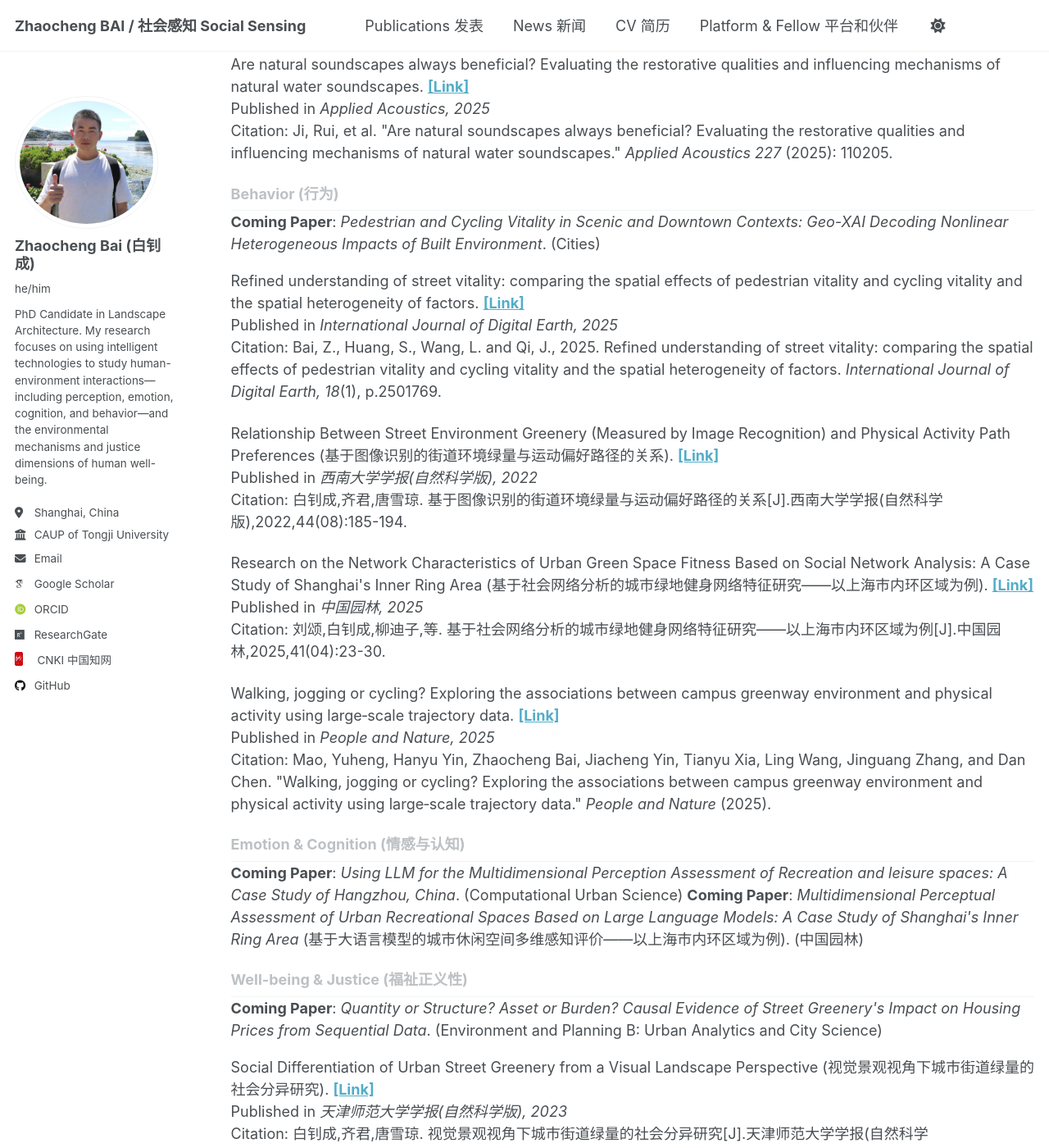
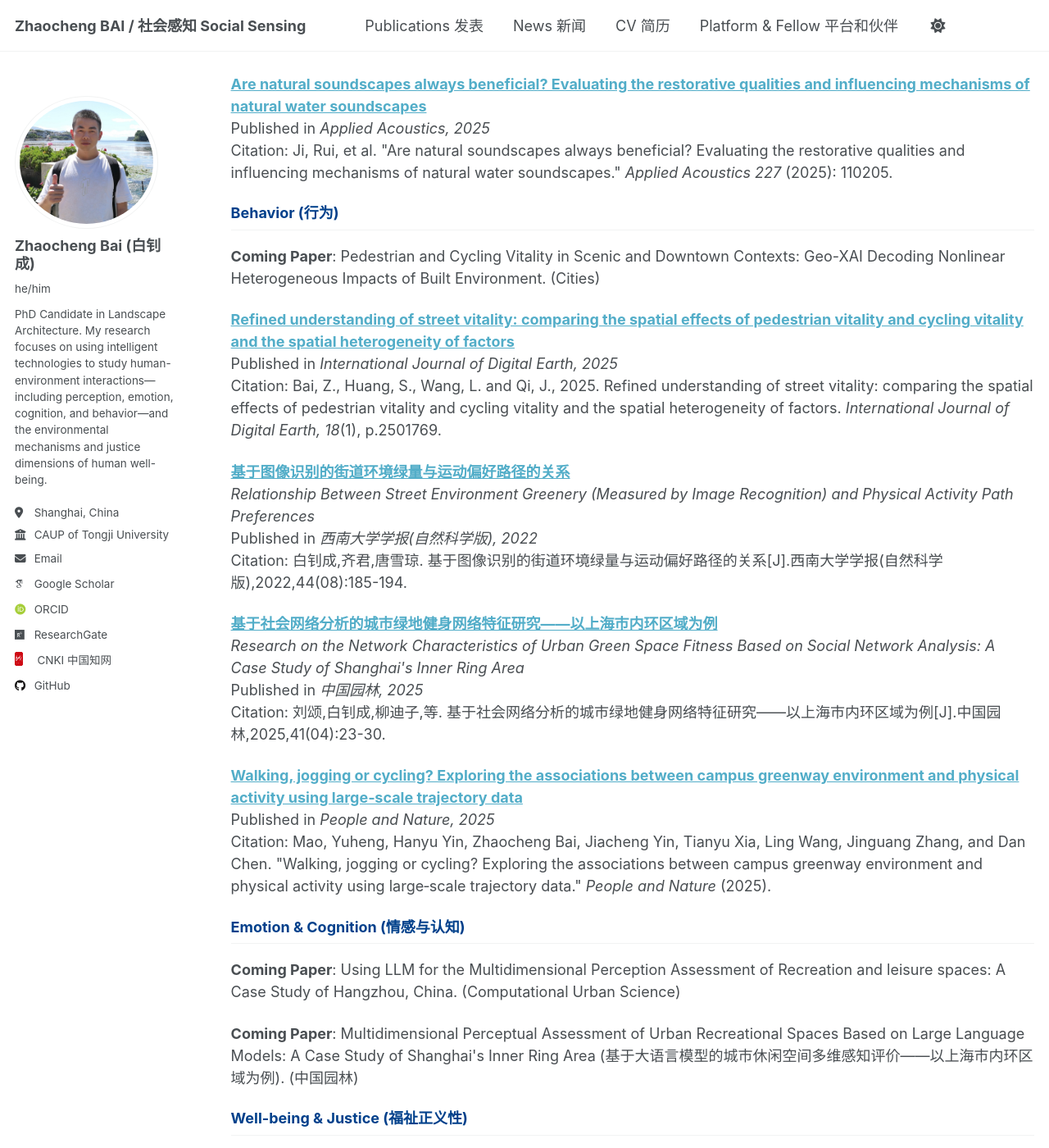
Before and after one commit to arsbai/arsbai.github.io, a Jekyll site: the page built from _pages/publications.md, in a window 1280 px wide and 1400 px high, scrolled down 693 px. Shown: the whole window at 82% size. Built offline with Jekyll 4.4.1, drawn with Linux system fonts in a browser that asks for light colours; some web fonts are replaced; a script that is not in the unit is left out; some of the changed text lies outside the part shown.

```diff
--- a/_pages/publications.md
+++ b/_pages/publications.md
@@ -7,103 +7,115 @@ author_profile: true
 
 {% raw %}
 <div class="list__item">
-  <h2 class="archive__subtitle">Perception (感知)</h2>
+  <h2 class="archive__subtitle" style="color: #00408B;">Perception (感知)</h2>
 
-  <b>Coming Paper</b>: <i>Association Analysis of Urban Renewal Patterns and Perceptual Evolution Based on Street View Changes: A Case Study of Shanghai's Central Activity Zone</i> (基于街景变化的城市更新模式与感知演变的关联分析——以上海市中央活动区为例). (风景园林)
+  <p><b>Coming Paper</b>: Association Analysis of Urban Renewal Patterns and Perceptual Evolution Based on Street View Changes: A Case Study of Shanghai's Central Activity Zone (基于街景变化的城市更新模式与感知演变的关联分析——以上海市中央活动区为例). (风景园林)</p>
 
-  <p>Visual landscape quality of scenic road:Applying imagerecognition to decipher human field of view (基于人眼视域图像识别的风景道视觉景观质量评价). <a href="https://kns.cnki.net/kcms2/article/abstract?v=sUPs6kfIqsZwLci6Zts9nuqQ0kpvUWGSZtEOjp54krAbGpzVu-FhZs_BLpN2tsQ_ykHfdZVYOxPk3Kl0xdV6OSaD03k2NSpKJ38pg7pc_MGPKyWVaA4oADUxjuLFqzpgbKYZxl59XXoBvVXfRABq4wDLMbaljeIovYqwX8pcayE=&uniplatform=NZKPT" target="_blank"><b>[Link]</b></a><br>
+  <p><b><a href="https" target="_blank">基于人眼视域图像识别的风景道视觉景观质量评价</a></b><br>
+  <i>Visual landscape quality of scenic road:Applying imagerecognition to decipher human field of view</i><br>
   Published in <i>地理学报, 2022</i><br>
   Citation: 齐君,白钊成,吕光耀,等. 基于人眼视域图像识别的风景道视觉景观质量评价[J].地理学报,2022,77(11):2817-2837.</p>
 
-  <p>Research on Landscape Quality of Yunnan's Beautiful Highways Based on Image Recognition Technology (基于图像识别技术的云南美丽公路景观质量研究). <a href="https://kns.cnki.net/kcms2/article/abstract?v=sUPs6kfIqsauzG6TS_W-Lf9yJo22douWkx4T3hlnQqvHRObd4ft-6hfu47ZvFMEakQ56LwrCPZLJ94Q6X230tq5oHHhtpDGtkzjzeatRpdj1HnVGmxuF7Sf_o3E_WzDIsZg3WuvVPTcxW_-rVJ3v_auUqxzit3WdaZDFCOptHQA=&uniplatform=NZKPT" target="_blank"><b>[Link]</b></a><br>
+  <p><b><a href="https" target="_blank">基于图像识别技术的云南美丽公路景观质量研究</a></b><br>
+  <i>Research on Landscape Quality of Yunnan's Beautiful Highways Based on Image Recognition Technology</i><br>
   Published in <i>硕士学位论文, 2022</i><br>
   Citation: 白钊成.基于图像识别技术的云南美丽公路景观质量研究[D].西南林业大学,2022.DOI:10.27416/d.cnki.gxnlc.2022.000019.</p>
 
-  <p>Estimating aesthetic services of road landscapes through predicting people's attention: A computer vision approach. <a href="https://doi.org/10.1016/j.jenvman.2025.124584" target="_blank"><b>[Link]</b></a><br>
+  <p><b><a href="https://doi.org/10.1016/j.jenvman.2025.124584" target="_blank">Estimating aesthetic services of road landscapes through predicting people's attention: A computer vision approach</a></b><br>
   Published in <i>Journal of Environmental Management, 2025</i><br>
   Citation: Qi, J., Li, W., Bai, Z., Gao, H., Tang, X. and Zhou, Y., 2025. Estimating aesthetic services of road landscapes through predicting people's attention: A computer vision approach. <i>Journal of Environmental Management, 376</i>, p.124584.</p>
 
-  <p>Are natural soundscapes always beneficial? Evaluating the restorative qualities and influencing mechanisms of natural water soundscapes. <a href="https://doi.org/10.1016/j.apacoust.2024.110205" target="_blank"><b>[Link]</b></a><br>
+  <p><b><a href="https://doi.org/10.1016/j.apacoust.2024.110205" target="_blank">Are natural soundscapes always beneficial? Evaluating the restorative qualities and influencing mechanisms of natural water soundscapes</a></b><br>
   Published in <i>Applied Acoustics, 2025</i><br>
   Citation: Ji, Rui, et al. "Are natural soundscapes always beneficial? Evaluating the restorative qualities and influencing mechanisms of natural water soundscapes." <i>Applied Acoustics 227</i> (2025): 110205.</p>
 </div>
 
 <div class="list__item">
-  <h2 class="archive__subtitle">Behavior (行为)</h2>
+  <h2 class="archive__subtitle" style="color: #00408B;">Behavior (行为)</h2>
 
-  <b>Coming Paper</b>: <i>Pedestrian and Cycling Vitality in Scenic and Downtown Contexts: Geo-XAI Decoding Nonlinear Heterogeneous Impacts of Built Environment</i>. (Cities)
+  <p><b>Coming Paper</b>: Pedestrian and Cycling Vitality in Scenic and Downtown Contexts: Geo-XAI Decoding Nonlinear Heterogeneous Impacts of Built Environment. (Cities)</p>
 
-  <p>Refined understanding of street vitality: comparing the spatial effects of pedestrian vitality and cycling vitality and the spatial heterogeneity of factors. <a href="https://www.tandfonline.com/doi/full/10.1080/17538947.2025.2501769" target="_blank"><b>[Link]</b></a><br>
+  <p><b><a href="https://www.tandfonline.com/doi/full/10.1080/17538947.2025.2501769" target="_blank">Refined understanding of street vitality: comparing the spatial effects of pedestrian vitality and cycling vitality and the spatial heterogeneity of factors</a></b><br>
   Published in <i>International Journal of Digital Earth, 2025</i><br>
   Citation: Bai, Z., Huang, S., Wang, L. and Qi, J., 2025. Refined understanding of street vitality: comparing the spatial effects of pedestrian vitality and cycling vitality and the spatial heterogeneity of factors. <i>International Journal of Digital Earth, 18</i>(1), p.2501769.</p>
 
-  <p>Relationship Between Street Environment Greenery (Measured by Image Recognition) and Physical Activity Path Preferences (基于图像识别的街道环境绿量与运动偏好路径的关系). <a href="https://kns.cnki.net/kcms2/article/abstract?v=sUPs6kfIqsa1S8iqIkX0h1VAgNGXYzN1zCbfFus57Kg7aZGrBUKffeNrsTxm6vCG-gdGCS2xiKIymkjnK22jpMamYzuaiijtoq2b-Sfxk1YVLRoGY6_7ifdTJZPv7RqtMLuA-JsHR1p8nwU-RJT2dwDxHSO67JKE&uniplatform=NZKPT&language=CHS" target="_blank"><b>[Link]</b></a><br>
+  <p><b><a href="https" target="_blank">基于图像识别的街道环境绿量与运动偏好路径的关系</a></b><br>
+  <i>Relationship Between Street Environment Greenery (Measured by Image Recognition) and Physical Activity Path Preferences</i><br>
   Published in <i>西南大学学报(自然科学版), 2022</i><br>
   Citation: 白钊成,齐君,唐雪琼. 基于图像识别的街道环境绿量与运动偏好路径的关系[J].西南大学学报(自然科学版),2022,44(08):185-194.</p>
 
-  <p>Research on the Network Characteristics of Urban Green Space Fitness Based on Social Network Analysis: A Case Study of Shanghai's Inner Ring Area (基于社会网络分析的城市绿地健身网络特征研究——以上海市内环区域为例). <a href="https://kns.cnki.net/kcms2/article/abstract?v=sUPs6kfIqsajo_qy0KrEuv6dKagYDMmCHKDy4nzDGqIm7mxI6TwGF-oCxYDvwI_pJ5cEiexDXIfcyz8f5-hVvbJy1X-ix0SjJF5xDJkr1buk_8voh6Xl4anmy1xyElcbrq77nhdcWGQoGLQYc1Z4eMzrR8Dty6ZC-_Iy0NVXI5Y=&uniplatform=NZKPT" target="_blank"><b>[Link]</b></a><br>
+  <p><b><a href="https" target="_blank">基于社会网络分析的城市绿地健身网络特征研究——以上海市内环区域为例</a></b><br>
+  <i>Research on the Network Characteristics of Urban Green Space Fitness Based on Social Network Analysis: A Case Study of Shanghai's Inner Ring Area</i><br>
   Published in <i>中国园林, 2025</i><br>
   Citation: 刘颂,白钊成,柳迪子,等. 基于社会网络分析的城市绿地健身网络特征研究——以上海市内环区域为例[J].中国园林,2025,41(04):23-30.</p>
 
-  <p>Walking, jogging or cycling? Exploring the associations between campus greenway environment and physical activity using large‐scale trajectory data. <a href="https://doi.org/10.1002/pan3.70142" target="_blank"><b>[Link]</b></a><br>
+  <p><b><a href="https://doi.org/10.1002/pan3.70142" target="_blank">Walking, jogging or cycling? Exploring the associations between campus greenway environment and physical activity using large‐scale trajectory data</a></b><br>
   Published in <i>People and Nature, 2025</i><br>
   Citation: Mao, Yuheng, Hanyu Yin, Zhaocheng Bai, Jiacheng Yin, Tianyu Xia, Ling Wang, Jinguang Zhang, and Dan Chen. "Walking, jogging or cycling? Exploring the associations between campus greenway environment and physical activity using large‐scale trajectory data." <i>People and Nature</i> (2025).</p>
 </div>
 
 <div class="list__item">
-  <h2 class="archive__subtitle">Emotion & Cognition (情感与认知)</h2>
+  <h2 class="archive__subtitle" style="color: #00408B;">Emotion & Cognition (情感与认知)</h2>
 
-  <b>Coming Paper</b>: <i>Using LLM for the Multidimensional Perception Assessment of Recreation and leisure spaces: A Case Study of Hangzhou, China</i>. (Computational Urban Science)
+  <p><b>Coming Paper</b>: Using LLM for the Multidimensional Perception Assessment of Recreation and leisure spaces: A Case Study of Hangzhou, China. (Computational Urban Science)</p>
 
-  <b>Coming Paper</b>: <i>Multidimensional Perceptual Assessment of Urban Recreational Spaces Based on Large Language Models: A Case Study of Shanghai's Inner Ring Area</i> (基于大语言模型的城市休闲空间多维感知评价——以上海市内环区域为例). (中国园林)
+  <p><b>Coming Paper</b>: Multidimensional Perceptual Assessment of Urban Recreational Spaces Based on Large Language Models: A Case Study of Shanghai's Inner Ring Area (基于大语言模型的城市休闲空间多维感知评价——以上海市内环区域为例). (中国园林)</p>
 </div>
 
 <div class="list__item">
-  <h2 class="archive__subtitle">Well-being & Justice (福祉正义性)</h2>
+  <h2 class="archive__subtitle" style="color: #00408B;">Well-being & Justice (福祉正义性)</h2>
 
-  <b>Coming Paper</b>: <i>Quantity or Structure? Asset or Burden? Causal Evidence of Street Greenery's Impact on Housing Prices from Sequential Data</i>. (Environment and Planning B: Urban Analytics and City Science)
+  <p><b>Coming Paper</b>: Quantity or Structure? Asset or Burden? Causal Evidence of Street Greenery's Impact on Housing Prices from Sequential Data. (Environment and Planning B: Urban Analytics and City Science)</p>
 
-  <p>Social Differentiation of Urban Street Greenery from a Visual Landscape Perspective (视觉景观视角下城市街道绿量的社会分异研究). <a href="https://kns.cnki.net/kcms2/article/abstract?v=sUPs6kfIqsZHqXd4yVHDUVdI8EYlZD0MIuxI9mWJufDMIePE5jI6F_WrsctyI2E2rAloXiE5rOyhfPK3QrM1M8mS1GoupHPEhR5Y4rVRjxvl3ul8nhgSKuCUzrgNcR7V2tiinMf7Fmv2z2g1m9WgqIzNBc4SserUeS-vCG59stQ=&uniplatform=NZKPT" target="_blank"><b>[Link]</b></a><br>
+  <p><b><a href="https" target="_blank">视觉景观视角下城市街道绿量的社会分异研究</a></b><br>
+  <i>Social Differentiation of Urban Street Greenery from a Visual Landscape Perspective</i><br>
   Published in <i>天津师范大学学报(自然科学版), 2023</i><br>
   Citation: 白钊成,齐君,唐雪琼. 视觉景观视角下城市街道绿量的社会分异研究[J].天津师范大学学报(自然科学版),2023,43(01):60-66.DOI:10.19638/j.issn1671-1114.20230110.</p>
 
-  <p>Compensating eco-recreation opportunities based on the supply-demand relationship between large-scale urban eco-spaces and communities. <a href="https://doi.org/10.1016/j.scs.2025.106423" target="_blank"><b>[Link]</b></a><br>
+  <p><b><a href="https://doi.org/10.1016/j.scs.2025.106423" target="_blank">Compensating eco-recreation opportunities based on the supply-demand relationship between large-scale urban eco-spaces and communities</a></b><br>
   Published in <i>Sustainable Cities and Society, 2025</i><br>
   Citation: Yuchun, W. U., Zhaocheng Bai, and Q. I. Jun. "Compensating eco-recreation opportunities based on the supply-demand relationship between large-scale urban eco-spaces and communities." <i>Sustainable Cities and Society</i> (2025): 106423.</p>
 </div>
 
 <div class="list__item">
-  <h2 class="archive__subtitle">GIS & AI (地理分析与智能技术)</h2>
+  <h2 class="archive__subtitle" style="color: #00408B;">GIS & AI (地理分析与智能技术)</h2>
 
-  <p>Research on the Spatiotemporal Pattern Evolution and Driving Forces of Private Gardens in the Tang Dynasty Based on HGIS (基于HGIS的唐代私家园林时空格局演变过程及其驱动力研究). <a href="https://kns.cnki.net/kcms2/article/abstract?v=sUPs6kfIqsY4bu3baLwWbeh7e20et58Z15WRao4Ne9zgBzaLQWYI4-EHUWU2UtvFPw9Zdto_ygaHtJ6O6YZXxy1tDAFFEOWiWWf1UTeArpX6gAWDS8n_GkqHTXgAjhDVx0wBAukLK43hG2siRNzpNFHQebPbm7qUJxM0EWtpEjI=&uniplatform=NZKPT" target="_blank"><b>[Link]</b></a><br>
+  <p><b><a href="https" target="_blank">基于HGIS的唐代私家园林时空格局演变过程及其驱动力研究</a></b><br>
+  <i>Research on the Spatiotemporal Pattern Evolution and Driving Forces of Private Gardens in the Tang Dynasty Based on HGIS</i><br>
   Published in <i>中国园林, 2025</i><br>
   Citation: 李海春,谢梦云,白钊成,等. 基于HGIS的唐代私家园林时空格局演变过程及其驱动力研究[J].中国园林,2025,41(06):146-152.</p>
 
-  <p>Measurement and Enhancement Strategies for Street Space Greening Quality at Different Scales: A Case Study of Hangzhou's Central City Area (不同尺度下街道空间绿化品质测度研究与提升策略——以杭州市中心城区为例). <a href="https://kns.cnki.net/kcms2/article/abstract?v=sUPs6kfIqsamDtVVKFbZ_usBddR0z6P10ASHB3oMRVuKY5dqO9zxvnlLbQ6Veur_iDBbbLa1DHFmIKPW64CO--fNavayfy1jkCBWh9AA3y1EQbOSyuOVBSMM6u4WXXvsJpdiOMkd8QC8QhZg6vZrbegaor0RDRe9ILQs1SQteJc=&uniplatform=NZKPT" target="_blank"><b>[Link]</b></a><br>
+  <p><b><a href="https" target="_blank">不同尺度下街道空间绿化品质测度研究与提升策略——以杭州市中心城区为例</a></b><br>
+  <i>Measurement and Enhancement Strategies for Street Space Greening Quality at Different Scales: A Case Study of Hangzhou's Central City Area</i><br>
   Published in <i>林业与生态科学, 2021</i><br>
   Citation: 白钊成,张家礼. 不同尺度下街道空间绿化品质测度研究与提升策略——以杭州市中心城区为例[J].林业与生态科学,2021,36(04):442-450.DOI:10.13320/j.cnki.hjfor.2021.0060.</p>
 
-  <p>Research on the Spatial Structure Characteristics of Traditional Villages with the Intervention of Commercial Activities (商贸活动介入下传统村落空间结构特征研究). <a href="https://kns.cnki.net/kcms2/article/abstract?v=sUPs6kfIqsa_fIDTSV5JN-jYWjL6JykL74cuQNdlXtFG173ztIbPjnFaCBRe6stdiLbDQFET_iDAZdMrDypJe4LLlV8N6PcG9NlNDbFJEzWqu7d8XVtqxOOtXu-oXYg93GYLZphDWPPIwetFNFiNqjVaU7mQ01M-twxdsaQeDhU=&uniplatform=NZKPT" target="_blank"><b>[Link]</b></a><br>
+  <p><b><a href="https" target="_blank">商贸活动介入下传统村落空间结构特征研究</a></b><br>
+  <i>Research on the Spatial Structure Characteristics of Traditional Villages with the Intervention of Commercial Activities</i><br>
   Published in <i>西南大学学报(自然科学版), 2023</i><br>
   Citation: 马聪,白钊成,唐雪琼. 商贸活动介入下传统村落空间结构特征研究[J].西南大学学报(自然科学版),2023,45(07):199-209.</p>
 </div>
 
 <div class="list__item">
-  <h2 class="archive__subtitle">Others (其他论文)</h2>
+  <h2 class="archive__subtitle" style="color: #00408B;">Others (其他论文)</h2>
 
-  <p>Research Progress and Planning Strategies for Multi-scale Carbon Sink Enhancement and Emission Reduction Efficiency Measurement of Urban Blue-Green Infrastructure (城市蓝绿基础设施多尺度增汇减碳能效测度研究进展和规划策略). <a href="https://kns.cnki.net/kcms2/article/abstract?v=sUPs6kfIqsbLuHyPDEHTph5O4U0pCr1oflHSoG6pq7riORZIw5mN1fJBuWuVtIbn-wvGcbJAtReNXSBP6wfH9RPH0o-PjJCX7sTjlvya4EwMod9kn2xnIL7CZCCWgF-yGX_FWf1CKdqyNOX3utJSpXu41TN7l4IwrRd_xyXAUmg=&uniplatform=NZKPT" target="_blank"><b>[Link]</b></a><br>
+  <p><b><a href="https" target="_blank">城市蓝绿基础设施多尺度增汇减碳能效测度研究进展和规划策略</a></b><br>
+  <i>Research Progress and Planning Strategies for Multi-scale Carbon Sink Enhancement and Emission Reduction Efficiency Measurement of Urban Blue-Green Infrastructure</i><br>
   Published in <i>风景园林, 2025</i><br>
   Citation: 刘颂,白钊成,柳迪子,等. 城市蓝绿基础设施多尺度增汇减碳能效测度研究进展和规划策略[J].风景园林,2025,32(01):14-22.</p>
 
-  <p>Towards Digital Intelligence: Development and Frontier Issues of Digital Landscape (迈向数智化——数字景观发展与前沿议题). <a href="https://kns.cnki.net/kcms2/article/abstract?v=sUPs6kfIqsY4DHMmbINXwfisI2Hc4vZVblGRgoqoIuf2VZbJdtTCdArVBw6rG-DJ-SPWmpHv7QOKduhp-ksgsB7JujWzffeXnheuSZ0iCjMDc7INbBsjowVl1gDlLlhY9_F7OKeZBCHDnGo-ecddvAtLxzPhwMLqGNFWGg9YMic=&uniplatform=NZKPT" target="_blank"><b>[Link]</b></a><br>
+  <p><b><a href="https" target="_blank">迈向数智化——数字景观发展与前沿议题</a></b><br>
+  <i>Towards Digital Intelligence: Development and Frontier Issues of Digital Landscape</i><br>
   Published in <i>中国园林, 2025</i><br>
   Citation: 刘颂,柳迪子,白钊成,等. 迈向数智化——数字景观发展与前沿议题[J].中国园林,2025,41(10):137-144.DOI:10.19775/j.cla.2025.10.0137.</p>
 
-  <p>Evolutionary Mechanism of "Agent-Environment" in Urban Green Belts from the Perspective of Complex Adaptive Systems: A Case Study of Beijing's Green Isolation Belt (复杂适应系统视角下环城绿带“主体-环境”演进机制——以北京市绿隔为例). <a href="https://kns.cnki.net/kcms2/article/abstract?v=sUPs6kfIqsYnuKXjQT54BsM2QJS45sdhk3T0CkuMxBssl1hp_AJktyVYCZb77bwZOt3IRUZTpJjq6OuxB8qh-sgPzx5DkxRrxYMyJuc5VcK-LnWxKwszwtxH0NIgnlNknkahx0Df0XxuhwjqQr6uWdzKeYS0N08f7cE1DH7bWaQ=&uniplatform=NZKPT" target="_blank"><b>[Link]</b></a><br>
+  <p><b><a href="https" target="_blank">复杂适应系统视角下环城绿带“主体-环境”演进机制——以北京市绿隔为例</a></b><br>
+  <i>Evolutionary Mechanism of "Agent-Environment" in Urban Green Belts from the Perspective of Complex Adaptive Systems: A Case Study of Beijing's Green Isolation Belt</i><br>
   Published in <i>风景园林, 2025</i><br>
   Citation: 刘颂,沈培宇,柳迪子,等. 复杂适应系统视角下环城绿带“主体-环境”演进机制——以北京市绿隔为例[J].风景园林,2025,32(06):78-85.</p>
 
-  <p>What is a Beautiful Highway: Research Progress on Road Landscape Quality Assessment (何为美丽公路：道路景观质量评价研究进展). <a href="https://kns.cnki.net/kcms2/article/abstract?v=sUPs6kfIqsZnEmS8WbqEIyHzuhcI4JJS6b8x9WF7epqQH1tDhVyNasBXSSwTPllpM2_HmNxg1S3blP9aM0qJU5BWGUqwQO-k0pwG_py3ZQyVuHPnlQFen0dUao_eMvna75avrvKfcldKDhLzOzw5wB2JCVv9lT5W7pCibisoqB4=&uniplatform=NZKPT" target="_blank"><b>[Link]</b></a><br>
+  <p><b><a href="https" target="_blank">何为美丽公路：道路景观质量评价研究进展</a></b><br>
+  <i>What is a Beautiful Highway: Research Progress on Road Landscape Quality Assessment</i><br>
   Published in <i>广东园林, 2023</i><br>
   Citation: 白钊成. 何为美丽公路：道路景观质量评价研究进展[J].广东园林,2023,45(05):36-41.</p>
 </div>
```
Also changed, not shown: _pages/about.md (+9 -4 lines), images/personal_qr.png (added), images/platform_qr.png (added), images/qrcode_for_gh_b78d0158136d_344.jpg (added).
